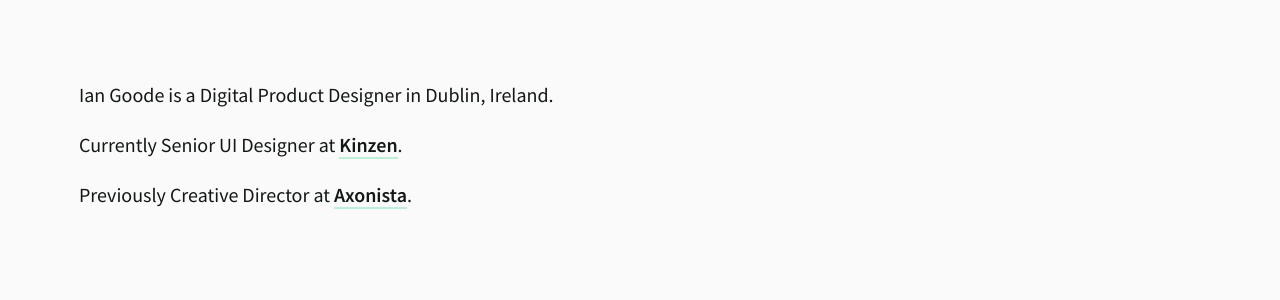
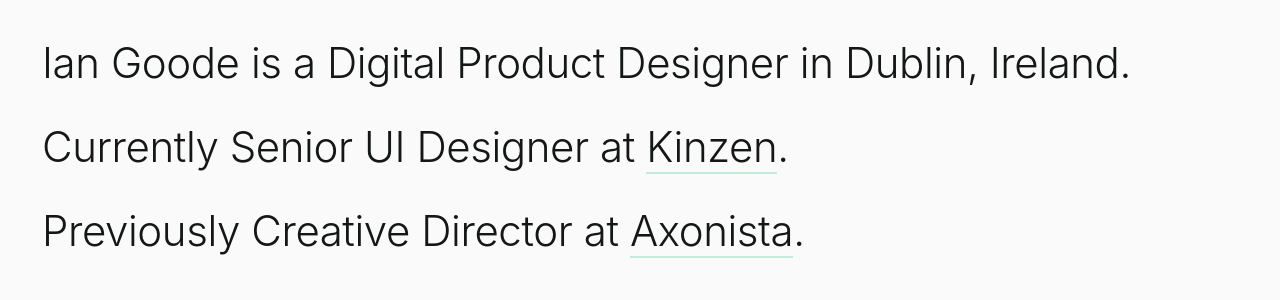
Before and after one commit to Lennington/personal-site, a Jekyll site: the page built from index.md, in a window 1280 px wide. Shown: the top 300 px of the page. Built offline with Jekyll 4.4.1, drawn with Linux system fonts in a browser that asks for light colours; some web fonts are replaced.

Commit message:
Updating styles

```diff
--- a/_includes/head.html
+++ b/_includes/head.html
@@ -2,30 +2,12 @@
   <meta http-equiv="X-UA-Compatible" content="IE=edge">
   <meta http-equiv="content-type" content="text/html; charset=utf-8">
 
-  <!-- Enable responsiveness on mobile devices-->
   <meta name="viewport" content="width=device-width, initial-scale=1.0, maximum-scale=1">
 
   <title>
     Ian Goode
   </title>
 
-  <!-- CSS -->
   <link rel="stylesheet" href="/public/css/main.css">
-
-  <!-- Fonts -->
-  <link href="https://fonts.googleapis.com/css?family=Source+Sans+Pro:400,600" rel="stylesheet">
-
-  <!-- Icons -->
   <link rel="shortcut icon" href="/favicon.ico">
-
-  <script>
-    (function(i,s,o,g,r,a,m){i['GoogleAnalyticsObject']=r;i[r]=i[r]||function(){
-    (i[r].q=i[r].q||[]).push(arguments)},i[r].l=1*new Date();a=s.createElement(o),
-    m=s.getElementsByTagName(o)[0];a.async=1;a.src=g;m.parentNode.insertBefore(a,m)
-    })(window,document,'script','https://www.google-analytics.com/analytics.js','ga');
-
-    ga('create', 'UA-41632405-1', 'auto');
-    ga('send', 'pageview');
-
-  </script>
 </head>
--- a/public/css/main.scss
+++ b/public/css/main.scss
@@ -1,5 +1,17 @@
 ---
 ---
+
+@font-face {
+  font-family: "Space Grotesk Light";
+  src: url("fonts/SpaceGrotesk-Light.woff2") format('woff2');
+  font-weight: 300;
+}
+
+@font-face {
+  font-family: "Space Grotesk Medium";
+  src: url("fonts/awesome-font-bold.woff") format('woff');
+  font-weight: 500;
+}
 
 * {
   -webkit-box-sizing: border-box;
@@ -14,19 +26,18 @@
 }
 
 body {
-  font-family: "Source Sans Pro", -apple-system,BlinkMacSystemFont,\.SFNSText-Regular,San Francisco,Roboto,Segoe UI,Oxygen-Sans,Ubuntu,Cantarell,Helvetica Neue,Lucida Grande,sans-serif;
-  font-size: 20px;
-  line-height: 1.5;
+  font-family: "Space Grotesk Light", -apple-system,BlinkMacSystemFont,\.SFNSText-Regular,San Francisco,Roboto,Segoe UI,Oxygen-Sans,Ubuntu,Cantarell,Helvetica Neue,Lucida Grande,sans-serif;
+  font-size: 42px;
+  line-height: 1;
+  font-weight: 300;
+  letter-spacing: -0.01em;
   color: #131814;
   background-color: #fafafa;
-  -webkit-text-size-adjust: 100%;
-      -ms-text-size-adjust: 100%;
-  -webkit-font-smoothing: antialiased;
 }
 
 a,
 a:visited {
-  font-weight: 600;
+  font-family: "Space Grotesk Medium", -apple-system,BlinkMacSystemFont,\.SFNSText-Regular,San Francisco,Roboto,Segoe UI,Oxygen-Sans,Ubuntu,Cantarell,Helvetica Neue,Lucida Grande,sans-serif;
   color: inherit;
   border-bottom: 2px solid #bdeed8;
   text-decoration: none;
@@ -37,22 +48,12 @@
 a:active {
   cursor: pointer;
   color: #000000;
-  border-bottom: 4px solid #bdeed8;
-}
-
-h1 {
-  font-size: 2em;
-  font-weight: 400;
-  letter-spacing: -0.02em;
-  line-height: 1.1;
-  color: #131814;
+  border-bottom: 2px solid #000000;
 }
 
 .container {
   box-sizing: border-box;
-  max-width: 640px;
-  margin: 4em 5%;
-  padding: 0px 15px 90px 15px;
+  margin: 1em;
 }
 
 figure {
```
Also changed, not shown: public/fonts/SpaceGrotesk-Light.woff2 (added), public/fonts/SpaceGrotesk-Medium.woff2 (added).
